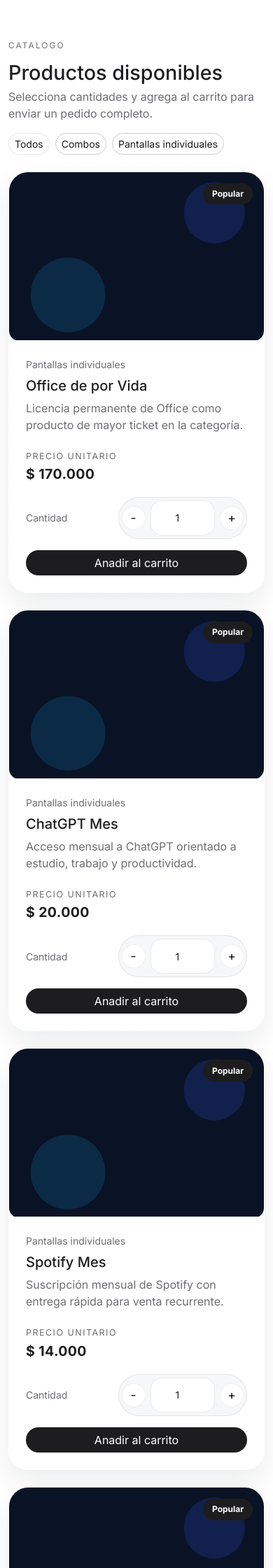
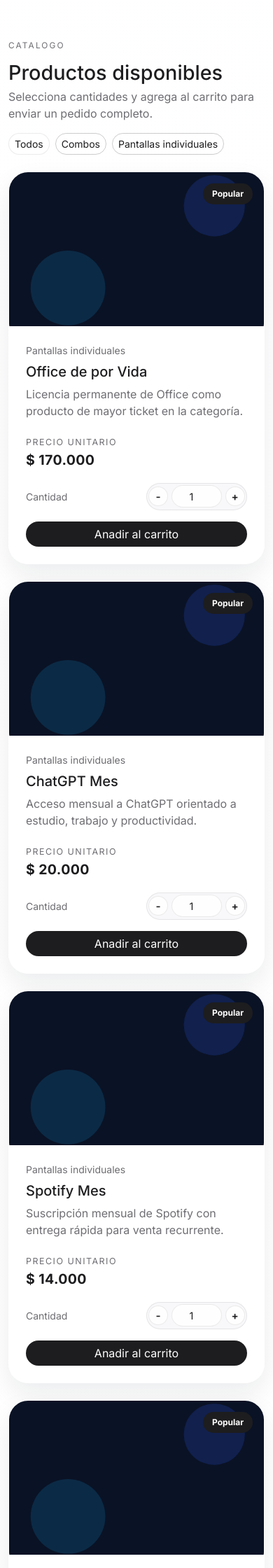
Before and after one commit to yairdavidmercado/proyecto_tienda, a PHP site: page / in a window 390 px wide. Shown: the part 1275-3515 px from the top of the page at 70% size. Run offline with PHP 8.4, Linux system fonts and the light colour scheme; data comes from the database, SQL or seed files in the repository.

Commit message:
Add asset cache-busting; UI & i18n tweaks
Add filemtime-based ?v query strings for CSS and JS in public and admin headers/footers to force cache-busting on deploy. Update styles: reduce product image heights, refine product-priority responsive paddings, resize and restyle qty stepper buttons/inputs, and adjust related spacing and colors for public and cart views. Add smaller height/line-height tweaks for qty inputs. JavaScript: add new i18n keys for hero slides in multiple locales and change DOM injection to only replace element text when a translation exists. HTML: mark hero slide eyebrow/title with data-i18n attributes and adjust product grid classes (col-sm-6 col-lg-4 col-xl-3) for improved layout on larger screens.

```diff
--- a/admin/partials.php
+++ b/admin/partials.php
@@ -6,6 +6,7 @@
 $flash = flash_message();
 function admin_header(string $title): void {
     global $flash;
+    $cssVersion = @filemtime(__DIR__ . '/../assets/css/style.css') ?: time();
     ?>
     <!doctype html>
     <html lang="es">
@@ -17,7 +18,7 @@
         <link rel="preconnect" href="https://fonts.googleapis.com">
         <link rel="preconnect" href="https://fonts.gstatic.com" crossorigin>
         <link href="https://fonts.googleapis.com/css2?family=Inter:wght@400;500;600;700;800&display=swap" rel="stylesheet">
-        <link rel="stylesheet" href="../assets/css/style.css">
+        <link rel="stylesheet" href="../assets/css/style.css?v=<?= e((string) $cssVersion); ?>">
     </head>
     <body class="admin-site">
     <div class="admin-shell d-lg-flex">
@@ -48,11 +49,12 @@
 }
 
 function admin_footer(): void {
+    $jsVersion = @filemtime(__DIR__ . '/../assets/js/main.js') ?: time();
     ?>
         </main>
     </div>
     <script src="https://cdn.jsdelivr.net/npm/bootstrap@5.3.3/dist/js/bootstrap.bundle.min.js"></script>
-    <script src="../assets/js/main.js"></script>
+    <script src="../assets/js/main.js?v=<?= e((string) $jsVersion); ?>"></script>
     </body>
     </html>
     <?php
--- a/assets/css/style.css
+++ b/assets/css/style.css
@@ -269,13 +269,32 @@
     background: linear-gradient(155deg, rgba(255,255,255,0.2), rgba(0,0,0,0.2));
     border: 1px solid rgba(255,255,255,0.34);
 }
-.product-image-wrap { position: relative; height: 240px; overflow: hidden; }
+.product-image-wrap { position: relative; height: 220px; overflow: hidden; }
 .product-image {
     width: 100%;
     height: 100%;
     object-fit: cover;
     display: block;
     filter: saturate(.95) contrast(1.05);
+}
+
+@media (min-width: 1200px) {
+    .products-priority-section .js-product-item .product-content {
+        padding: 1.1rem !important;
+    }
+    .products-priority-section .product-image-wrap {
+        height: 190px;
+    }
+    .products-priority-section .price-tag {
+        font-size: 1.05rem;
+    }
+    .products-priority-section .qty-step-btn {
+        width: 26px;
+        height: 26px;
+    }
+    .products-priority-section .qty-input {
+        max-width: 66px;
+    }
 }
 .featured-badge {
     position: absolute;
@@ -316,31 +335,33 @@
 .qty-stepper {
     display: inline-flex;
     align-items: center;
-    gap: .45rem;
-    padding: .25rem;
+    gap: .3rem;
+    padding: .15rem;
     border-radius: 999px;
-    background: rgba(255,255,255,0.35);
-    border: 1px solid rgba(255,255,255,0.45);
+    background: rgba(255,255,255,0.18);
+    border: 1px solid rgba(255,255,255,0.34);
 }
 .qty-step-btn {
-    width: 34px;
-    height: 34px;
+    width: 28px;
+    height: 28px;
     border: none;
     border-radius: 50%;
-    background: rgba(255,255,255,0.85);
-    color: #111;
-    font-size: 1.1rem;
+    background: rgba(255,255,255,0.92);
+    color: #1d1d1f;
+    font-size: .95rem;
+    font-weight: 600;
     line-height: 1;
     display: inline-flex;
     align-items: center;
     justify-content: center;
 }
 .qty-input {
-    max-width: 92px;
+    max-width: 72px;
     border-radius: 999px;
     text-align: center;
-    padding-top: .55rem;
-    padding-bottom: .55rem;
+    padding-top: .35rem;
+    padding-bottom: .35rem;
+    font-size: .9rem;
 }
 .cart-panel {
     background: linear-gradient(155deg, rgba(255,255,255,0.2), rgba(0,0,0,0.2));
@@ -535,6 +556,13 @@
     color: #fff;
     box-shadow: 0 0 0 .25rem rgba(255,255,255,0.08);
     border-color: rgba(255,255,255,0.25);
+}
+.qty-stepper .qty-input.form-control,
+.qty-stepper .qty-input.form-control-sm {
+    height: 32px;
+    min-height: 32px;
+    padding: .2rem .45rem;
+    line-height: 1.1;
 }
 .table-dark-glass {
     background: rgba(255,255,255,0.04);
@@ -829,13 +857,13 @@
 }
 
 .public-site .qty-stepper {
-    background: rgba(246, 247, 249, 0.95);
+    background: rgba(246, 247, 249, 0.78);
     border: 1px solid rgba(0,0,0,0.08);
 }
 
 .public-site .qty-step-btn {
-    background: #ffffff;
-    border: 1px solid rgba(0,0,0,0.06);
+    background: rgba(255,255,255,0.95);
+    border: 1px solid rgba(0,0,0,0.08);
 }
 
 .public-site .cart-table {
--- a/assets/js/main.js
+++ b/assets/js/main.js
@@ -100,6 +100,8 @@
       country_select_label: 'Selecciona tu pais', country_co: '🇨🇴 Colombia', country_es: '🇪🇸 Espana', country_mx: '🇲🇽 Mexico', country_us: '🇺🇸 Estados Unidos',
       cart_nav: 'Carrito', login: 'Iniciar sesion', hero_badge: 'Catalogo digital automatizado',
       hero_title: 'Combos, cuentas y pantallas listas para vender', hero_subtitle: 'Pantallas streaming con entrega inmediata, precios claros y atencion directa por WhatsApp.',
+      hero_slide2_eyebrow: 'Pantallas y cuentas', hero_slide2_title: 'Los mejores precios en streaming premium',
+      hero_slide3_eyebrow: 'Colombia · Espana · Mexico · USA', hero_slide3_title: 'Disponible para todo el mundo',
       hero_cta_catalog: 'Ver catalogo', hero_cta_whatsapp: 'Pedir por WhatsApp', featured: 'Destacado',
       hero_side_title: 'Experiencia visual moderna', hero_side_text: 'Diseno limpio, elegante y claro con estilo premium.',
       categories: 'Categorias', catalog: 'Catalogo', products_available: 'Productos disponibles',
@@ -126,6 +128,8 @@
       country_select_label: 'Selecciona tu pais', country_co: '🇨🇴 Colombia', country_es: '🇪🇸 Espana', country_mx: '🇲🇽 Mexico', country_us: '🇺🇸 Estados Unidos',
       cart_nav: 'Carrito', login: 'Iniciar sesion', hero_badge: 'Catalogo digital automatizado',
       hero_title: 'Combos, cuentas y pantallas listas para vender', hero_subtitle: 'Pantallas streaming con entrega inmediata, precios claros y atencion directa por WhatsApp.',
+      hero_slide2_eyebrow: 'Pantallas y cuentas', hero_slide2_title: 'Los mejores precios en streaming premium',
+      hero_slide3_eyebrow: 'Colombia · Espana · Mexico · USA', hero_slide3_title: 'Disponible para todo el mundo',
       hero_cta_catalog: 'Ver catalogo', hero_cta_whatsapp: 'Pedir por WhatsApp', featured: 'Destacado',
       hero_side_title: 'Experiencia visual moderna', hero_side_text: 'Diseno limpio, elegante y claro con estilo premium.',
       categories: 'Categorias', catalog: 'Catalogo', products_available: 'Productos disponibles',
@@ -152,6 +156,8 @@
       country_select_label: 'Selecciona tu pais', country_co: '🇨🇴 Colombia', country_es: '🇪🇸 Espana', country_mx: '🇲🇽 Mexico', country_us: '🇺🇸 Estados Unidos',
       cart_nav: 'Carrito', login: 'Iniciar sesion', hero_badge: 'Catalogo digital automatizado',
       hero_title: 'Combos, cuentas y pantallas listas para vender', hero_subtitle: 'Pantallas streaming con entrega inmediata, precios claros y atencion directa por WhatsApp.',
+      hero_slide2_eyebrow: 'Pantallas y cuentas', hero_slide2_title: 'Los mejores precios en streaming premium',
+      hero_slide3_eyebrow: 'Colombia · Espana · Mexico · USA', hero_slide3_title: 'Disponible para todo el mundo',
       hero_cta_catalog: 'Ver catalogo', hero_cta_whatsapp: 'Pedir por WhatsApp', featured: 'Destacado',
       hero_side_title: 'Experiencia visual moderna', hero_side_text: 'Diseno limpio, elegante y claro con estilo premium.',
       categories: 'Categorias', catalog: 'Catalogo', products_available: 'Productos disponibles',
@@ -178,6 +184,8 @@
       country_select_label: 'Select your country', country_co: '🇨🇴 Colombia', country_es: '🇪🇸 Spain', country_mx: '🇲🇽 Mexico', country_us: '🇺🇸 United States',
       cart_nav: 'Cart', login: 'Sign in', hero_badge: 'Automated digital catalog',
       hero_title: 'Combos, accounts, and screens ready to sell', hero_subtitle: 'Streaming screens with instant delivery, clear pricing, and direct WhatsApp support.',
+      hero_slide2_eyebrow: 'Screens and accounts', hero_slide2_title: 'Best prices for premium streaming',
+      hero_slide3_eyebrow: 'Colombia · Spain · Mexico · USA', hero_slide3_title: 'Available worldwide',
       hero_cta_catalog: 'View catalog', hero_cta_whatsapp: 'Order via WhatsApp', featured: 'Featured',
       hero_side_title: 'Modern visual experience', hero_side_text: 'Clean, bright and premium design with soft transparency.',
       categories: 'Categories', catalog: 'Catalog', products_available: 'Available products',
@@ -377,7 +385,10 @@
     elements.forEach((el) => {
       const key = el.dataset.i18n;
       if (!key) return;
-      el.textContent = t(key);
+      const translated = t(key);
+      if (translated !== key) {
+        el.textContent = translated;
+      }
     });
 
     const label = document.querySelector('label[for="countrySelector"]');
--- a/includes/footer.php
+++ b/includes/footer.php
@@ -1,4 +1,5 @@
+<?php $jsVersion = @filemtime(__DIR__ . '/../assets/js/main.js') ?: time(); ?>
     <script src="https://cdn.jsdelivr.net/npm/bootstrap@5.3.3/dist/js/bootstrap.bundle.min.js"></script>
-    <script src="assets/js/main.js"></script>
+    <script src="assets/js/main.js?v=<?= e((string) $jsVersion); ?>"></script>
 </body>
 </html>
--- a/includes/header.php
+++ b/includes/header.php
@@ -1,5 +1,6 @@
 <?php
 $settings = $settings ?? [];
+$cssVersion = @filemtime(__DIR__ . '/../assets/css/style.css') ?: time();
 ?>
 <!doctype html>
 <html lang="es">
@@ -12,7 +13,7 @@
     <link rel="preconnect" href="https://fonts.googleapis.com">
     <link rel="preconnect" href="https://fonts.gstatic.com" crossorigin>
     <link href="https://fonts.googleapis.com/css2?family=Inter:wght@400;500;600;700;800&display=swap" rel="stylesheet">
-    <link rel="stylesheet" href="assets/css/style.css">
+    <link rel="stylesheet" href="assets/css/style.css?v=<?= e((string) $cssVersion); ?>">
     <link rel="stylesheet" href="https://cdn.jsdelivr.net/npm/bootstrap-icons@1.13.1/font/bootstrap-icons.min.css">
 </head>
 <body class="public-site">
--- a/index.php
+++ b/index.php
@@ -116,16 +116,16 @@
         <div class="carousel-item">
             <img src="https://images.unsplash.com/photo-1614028674026-a65e31bfd27c?auto=format&fit=crop&w=1600&q=80" class="d-block w-100 hero-slide-img" alt="Pantallas premium">
             <div class="carousel-caption hero-slide-caption">
-                <span class="slide-eyebrow">Pantallas y cuentas</span>
-                <h2>Los mejores precios en streaming premium</h2>
+                <span class="slide-eyebrow" data-i18n="hero_slide2_eyebrow">Pantallas y cuentas</span>
+                <h2 data-i18n="hero_slide2_title">Los mejores precios en streaming premium</h2>
                 <a href="#productos" class="btn btn-light rounded-pill px-5 mt-2" data-i18n="hero_cta_catalog">Ver catalogo</a>
             </div>
         </div>
         <div class="carousel-item">
             <img src="https://images.unsplash.com/photo-1593642632559-0c6d3fc62b89?auto=format&fit=crop&w=1600&q=80" class="d-block w-100 hero-slide-img" alt="Digital global">
             <div class="carousel-caption hero-slide-caption">
-                <span class="slide-eyebrow">Colombia &middot; Espa&ntilde;a &middot; M&eacute;xico &middot; USA</span>
-                <h2>Disponible para todo el mundo</h2>
+                <span class="slide-eyebrow" data-i18n="hero_slide3_eyebrow">Colombia &middot; Espa&ntilde;a &middot; M&eacute;xico &middot; USA</span>
+                <h2 data-i18n="hero_slide3_title">Disponible para todo el mundo</h2>
                 <a href="#productos" class="btn btn-light rounded-pill px-5 mt-2" data-i18n="hero_cta_catalog">Ver catalogo</a>
             </div>
         </div>
@@ -195,7 +195,7 @@
                 $cleanCopLabel = '$' . number_format($basePriceCop, 0, ',', '.');
                 $productCountryCodes = normalize_country_codes(explode(',', (string) ($product['country_codes'] ?: $product['country_code'])));
             ?>
-                <div class="col-md-6 col-xl-4 js-product-item" data-country-codes="<?= e(implode(',', $productCountryCodes)); ?>">
+                <div class="col-sm-6 col-lg-4 col-xl-3 js-product-item" data-country-codes="<?= e(implode(',', $productCountryCodes)); ?>">
                     <div class="product-card h-100">
                         <div class="product-image-wrap">
                             <img src="<?= e($image); ?>" class="product-image" alt="<?= e($product['name']); ?>">
```
